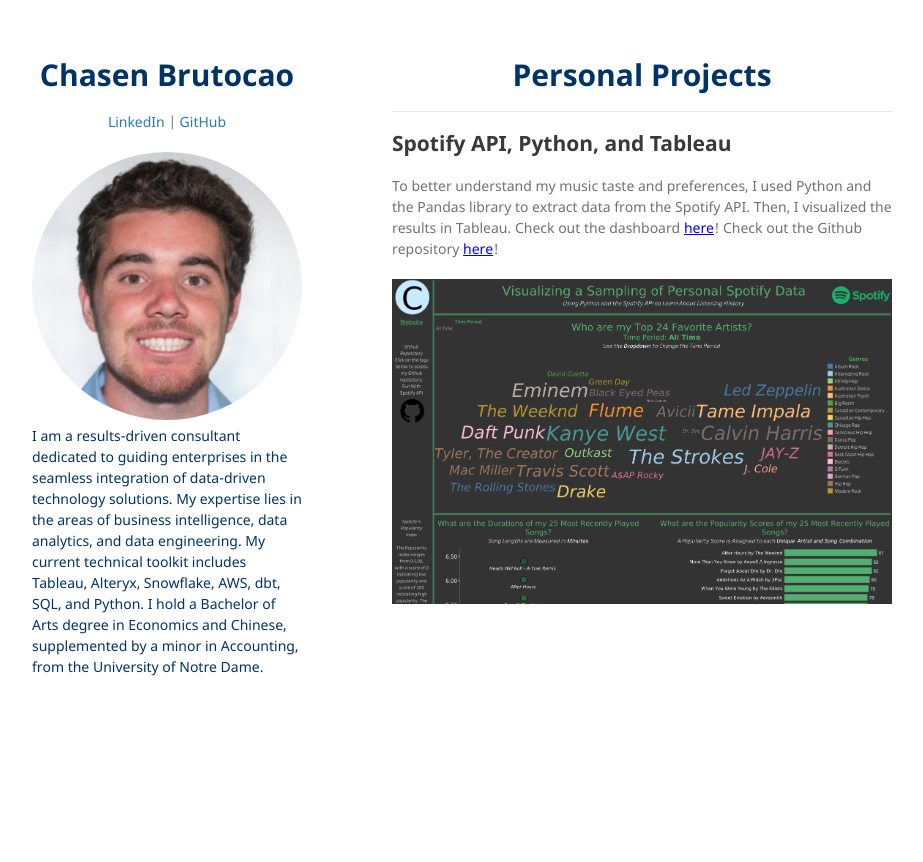
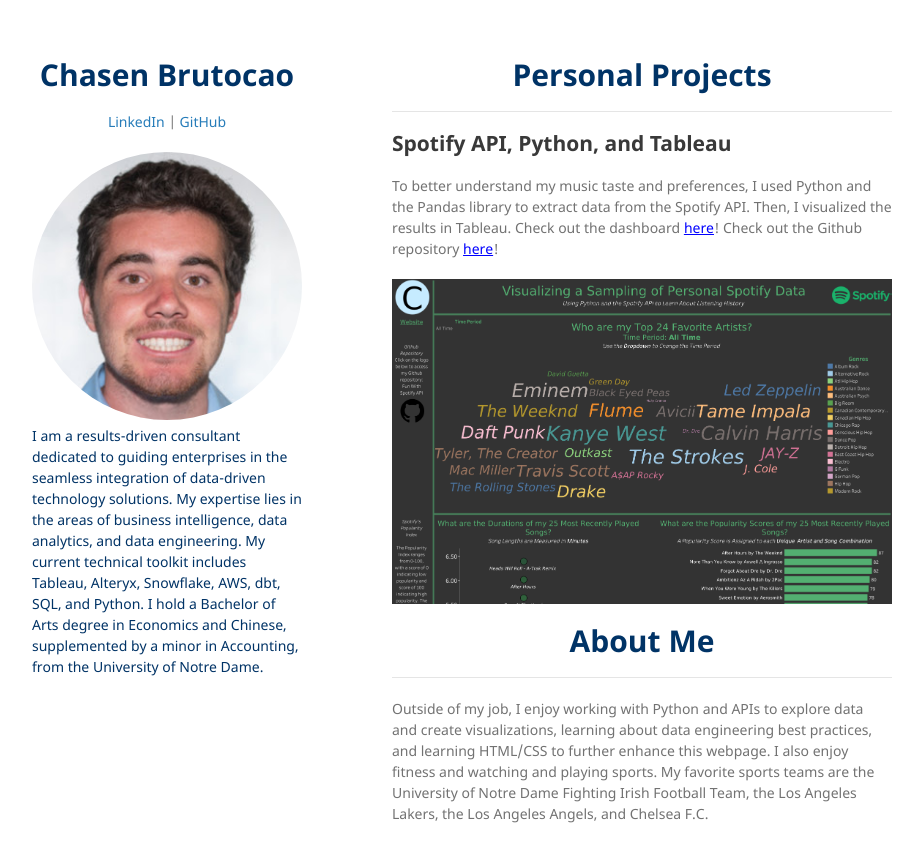
Before and after one commit to chasenbru/chasenbru.github.io, a Jekyll site: the page built from README.md, in a window 1280 px wide. Shown: the top 862 px of the page, without its empty margins (178-1101 px from the left). Built offline with Jekyll 4.4.1, drawn with Linux system fonts in a browser that asks for light colours; our own code applies the rules of GitHub Pages for plain Markdown files.

Commit message:
Update default.html

```diff
--- a/_layouts/default.html
+++ b/_layouts/default.html
@@ -70,7 +70,11 @@
           To better understand my music taste and preferences, I used Python and the Pandas library to extract data from the Spotify API. Then, I visualized the results in Tableau. Check out the dashboard <a href="https://public.tableau.com/views/VisualizingaSamplingofPersonalSpotifyData/Profile?:language=en-US&:display_count=n&:origin=viz_share_link" class="custom-link">here</a>! Check out the Github repository <a href="https://github.com/chasenbru/Fun-With-Spotify-API" class="custom-link">here</a>!
           <div class="image-container-spotify"></div>
         </p>
-
+        <h1 style="font-size: 30px; color: #003366; text-align: center;">About Me</h1>
+        <hr>
+        <p>
+          Outside of my job, I enjoy working with Python and APIs to explore data and create visualizations, learning about data engineering best practices, and learning HTML/CSS to further enhance this webpage. I also enjoy fitness and watching and playing sports. My favorite sports teams are the University of Notre Dame Fighting Irish Football Team, the Los Angeles Lakers, the Los Angeles Angels, and Chelsea F.C.
+        </p>
       </section>
       <!--
       <footer>
```
